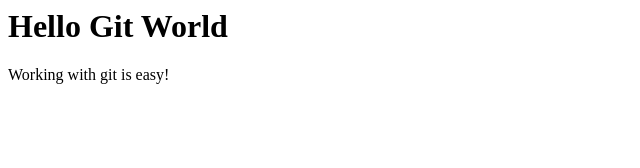
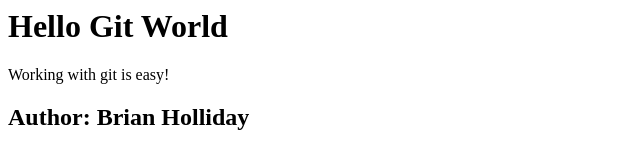
Before and after one commit to blh119/GitGitHubMasterclass, a plain HTML site: page index.html in a window 1280 px wide. Shown: the whole page, without its empty margins (0-640 px from the left). Drawn offline with Linux system fonts and the light colour scheme.

Commit message:
Add author
I have added a header to the index.html file
that now contains my name as the author of the file

```diff
--- a/index.html
+++ b/index.html
@@ -3,3 +3,5 @@
 <div>
 	<p>Working with git is easy!</p>
 </div>
+
+<h2> Author: Brian Holliday</h2>
```
